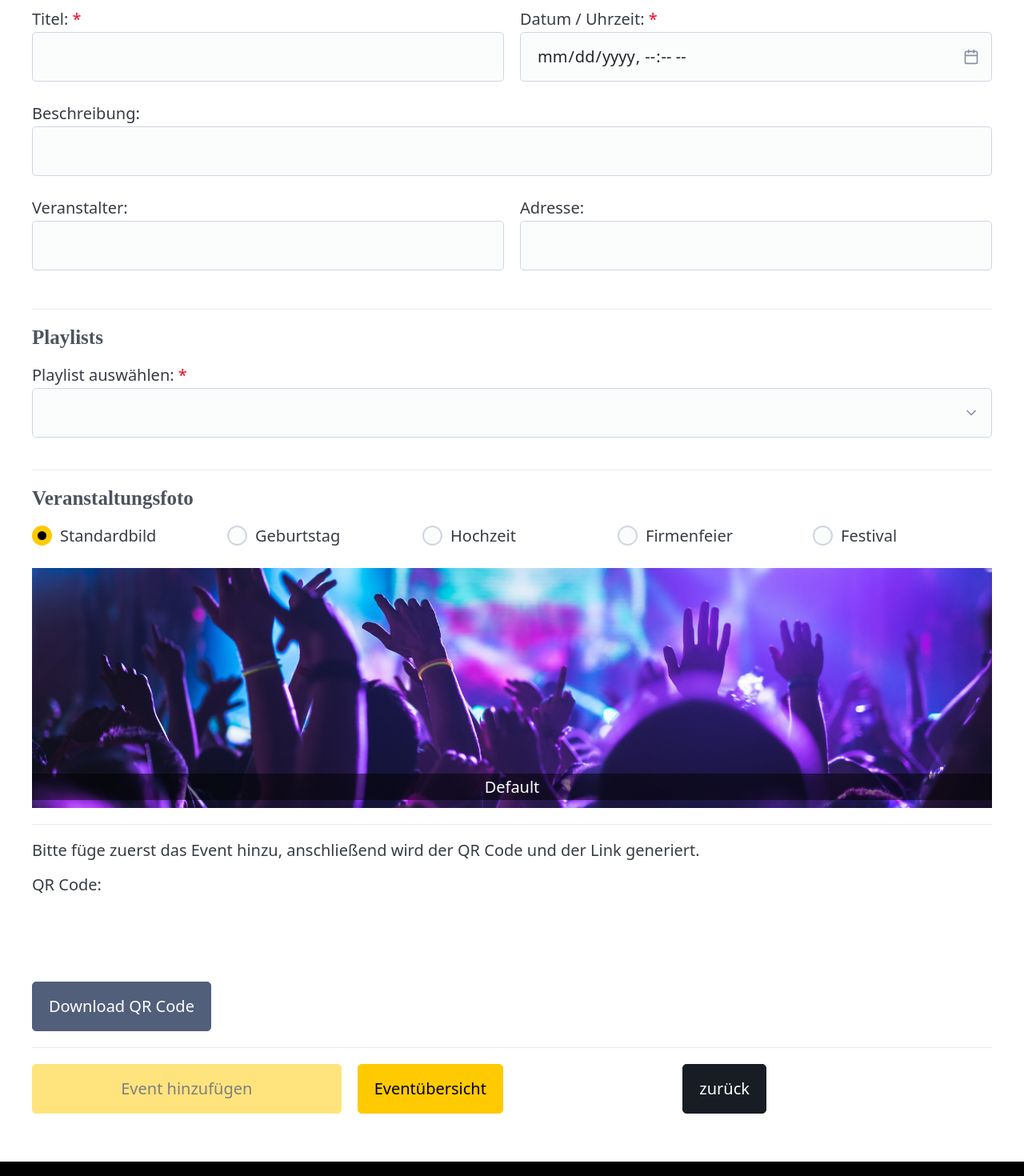
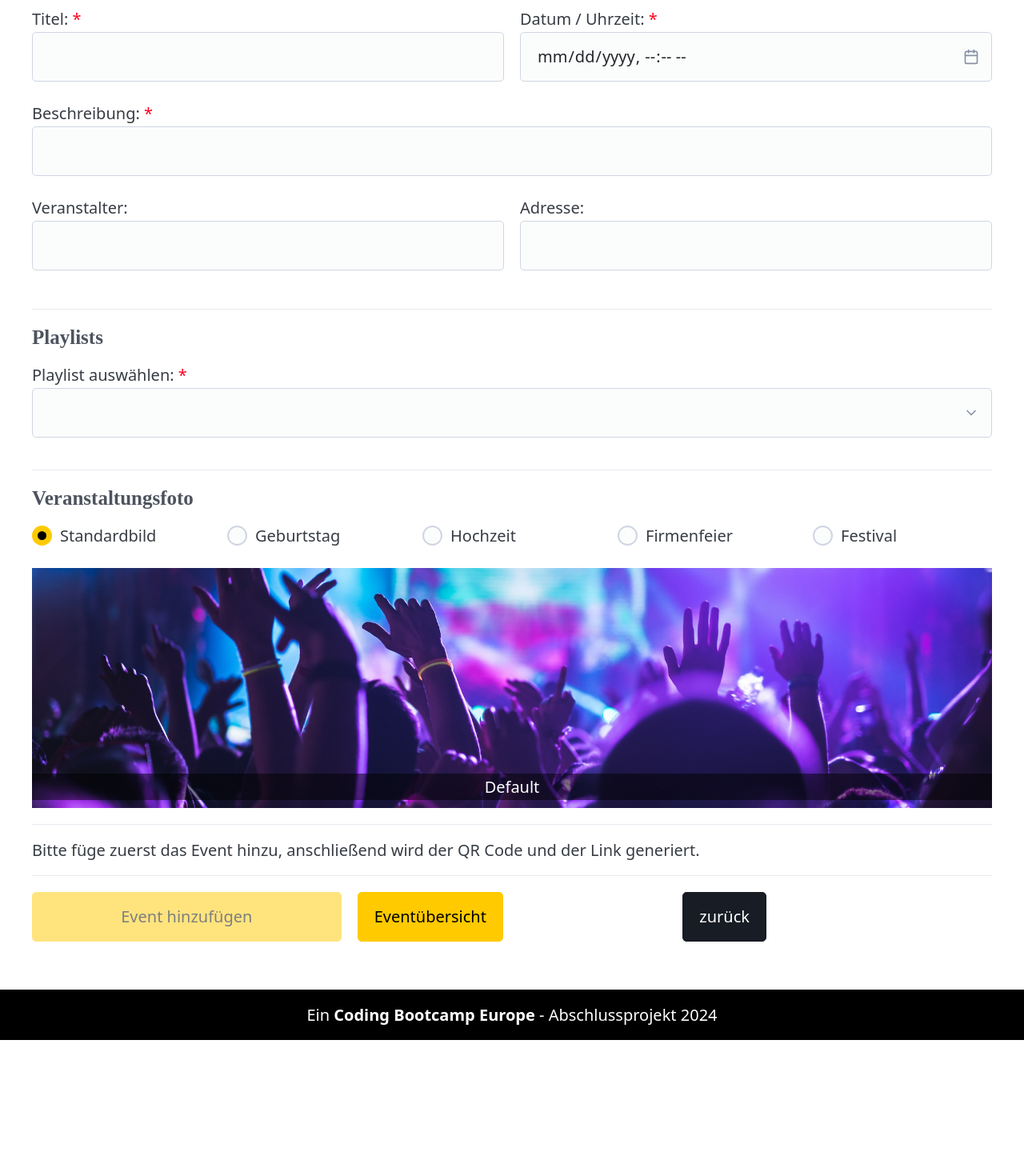
Before and after one commit to coding-bootcamps-eu/final-project-tz-2023-08-track-stack, a Vue app: page /create-event in a window 1280 px wide. Shown: the part 340-1810 px from the top of the page at 80% size. After the commit the page ends 1640 px from the top, so only its background shows below. Built offline with nearby package versions, Linux system fonts and the light colour scheme; some icons are missing; a web font is replaced by a local one.

Commit message:
fix: QR area erst anzeigen wenn event hinzugefügt ist

```diff
--- a/src/views/dj/CreateEvent.vue
+++ b/src/views/dj/CreateEvent.vue
@@ -20,7 +20,8 @@
       </label>
     </div>
     <label for="event-description"
-      >Beschreibung: <input type="text" name="eventdescription" v-model="description"
+      >Beschreibung: <span class="required">*</span>
+      <input type="text" name="eventdescription" v-model="description"
     /></label>
 
     <div class="grid">
@@ -108,7 +109,7 @@
     <hr />
     <p>Bitte füge zuerst das Event hinzu, anschließend wird der QR Code und der Link generiert.</p>
     <!-- eventId als Prop übergeben -->
-    <QrCodeGenerator2 :eventId="eventId" />
+    <QrCodeGenerator2 v-if="this.eventId !== ''" :eventId="eventId" />
     <hr />
     <div class="grid">
       <input type="submit" value="Event hinzufügen" :disabled="!isFormValid" />
@@ -158,7 +159,8 @@ export default {
       return (
         this.title.trim() !== '' && // Login darf nicht leer sein oder nur Leerzeichen enthalten
         this.date.trim() !== '' && // Login darf keine Leerzeichen am Anfang oder Ende haben
-        this.selectedPlaylistId !== '' // Email darf nicht leer sein
+        this.description.trim() !== '' &&
+        this.selectedPlaylistId !== '' // Playlist darf nicht leer sein
 
         // Hier kannst du weitere Validierungen hinzufügen
       )
```
